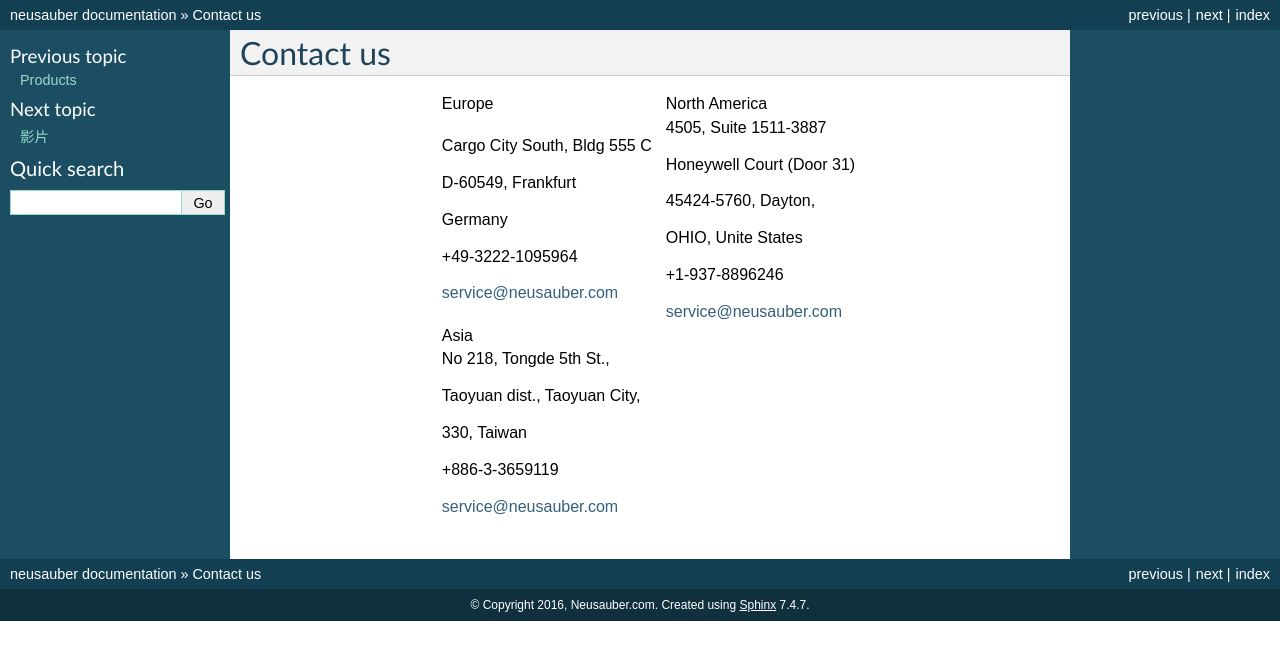
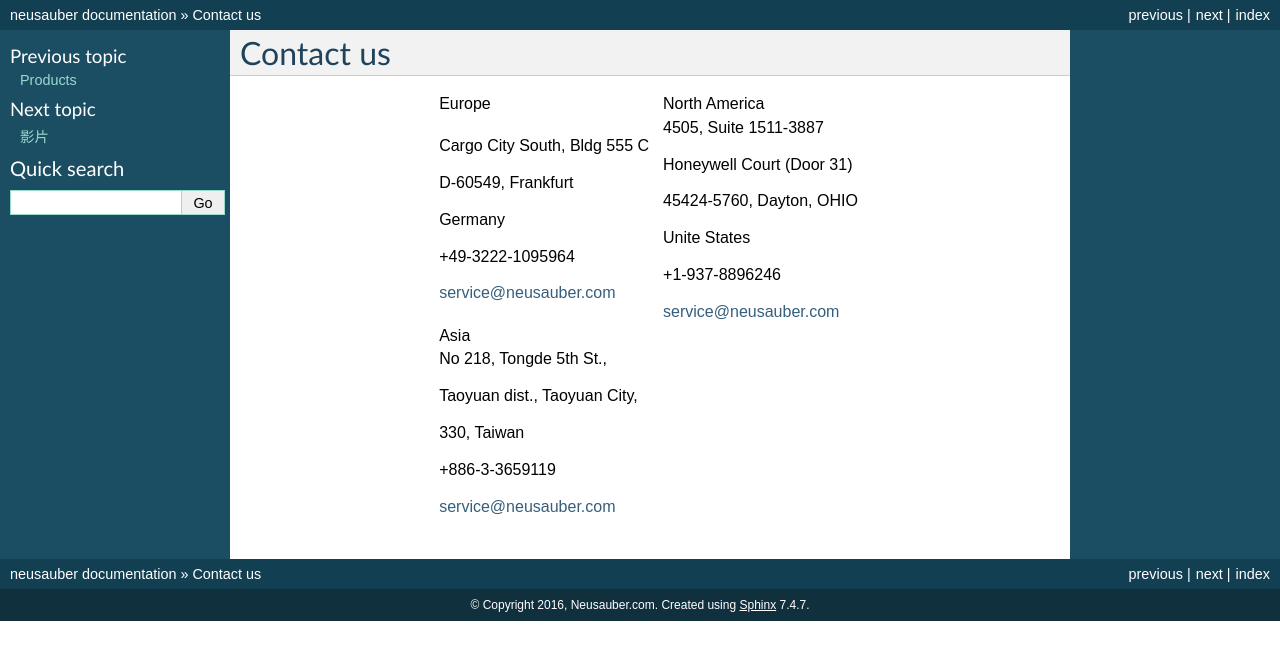
Before and after one commit to rexiap/neusauber, a Sphinx documentation site: the page built from docs/buy.rst, in a window 1280 px wide. Shown: the top 660 px of the page. Built offline with Sphinx 7.4.7, drawn with Linux system fonts in a browser that asks for light colours.

Commit message:
Google Docs reST Editor@2017-3-23 11:17:10

```diff
--- a/docs/buy.rst
+++ b/docs/buy.rst
@@ -20,9 +20,9 @@
 |                            |                         |
 |D-60549, Frankfurt          |Honeywell Court (Door 31)|
 |                            |                         |
-|Germany                     |45424-5760, Dayton,      |
+|Germany                     |45424-5760, Dayton, OHIO |
 |                            |                         |
-|+49-3222-1095964            |OHIO, Unite States       |
+|+49-3222-1095964            |Unite States             |
 |                            |                         |
 |service@neusauber.com       |+1-937-8896246           |
 |                            |                         |
```
